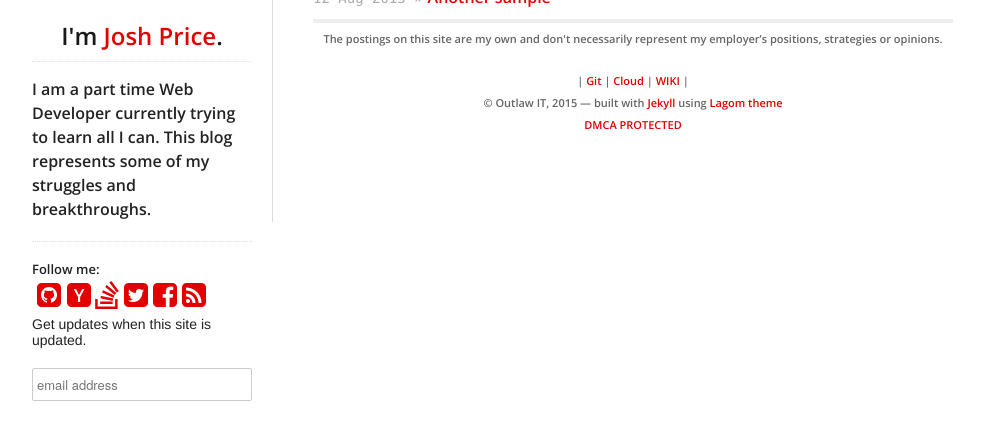
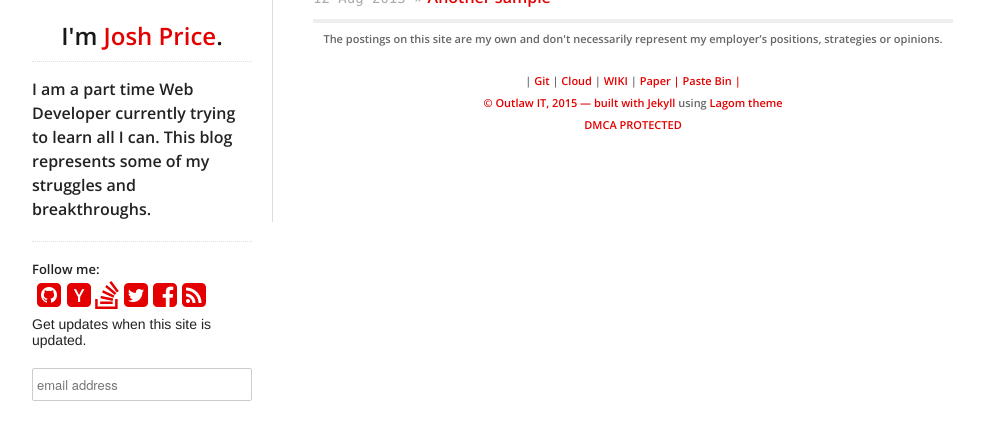
Before and after one commit to jprice/jprice.github.io, a Jekyll site: the page built from index.html, in a window 1280 px wide, cut to the strip 270-907 px from the top of the page. Shown: the top 440 px of the strip, without its empty margins (138-1122 px from the left). Built offline with Jekyll 4.4.1, drawn with Linux system fonts in a browser that asks for light colours; nearby versions of some CDN libraries; comment, search, counter and statistics services are not loaded.

Commit message:
adding links to footer

```diff
--- a/_includes/footer.html
+++ b/_includes/footer.html
@@ -7,7 +7,10 @@
   {% endif %}
 
   <p>
-    | <a href="https://git.jprice.io">Git</a> | <a href="https://cloud.jprice.io">Cloud</a> | <a href="https://wiki.jprice.io">WIKI</a> | <br />
+    | <a href="https://git.jprice.io">Git</a> | <a href="https://cloud.jprice.io">Cloud</a> | <a href="https://wiki.jprice.io">WIKI</a> | <a href="https://paper.jprice.io/">Paper</> |
+<a href="https://paste.jprice.io/">Paste Bin</> |
+<br
+/>
     © Outlaw IT, 2015 &mdash; built with <a href="http://jekyllrb.com/">Jekyll</a> using <a href="https://github.com/swanson/lagom">Lagom theme</a><br />
 	{% if site.data.theme.show_dmca %}
       <script type="text/javascript">(function () { var h = document.getElementsByTagName("head")[0]; h.appendChild(c); })();</script><a href="http://www.dmca.com/" title="DMCA">DMCA</a> <a href="http://www.dmca.com/Protection/Status.aspx?ID=df01d04b-ee67-4799-aac6-9f410f628496" title="DMCA"> PROTECTED</a>
```
